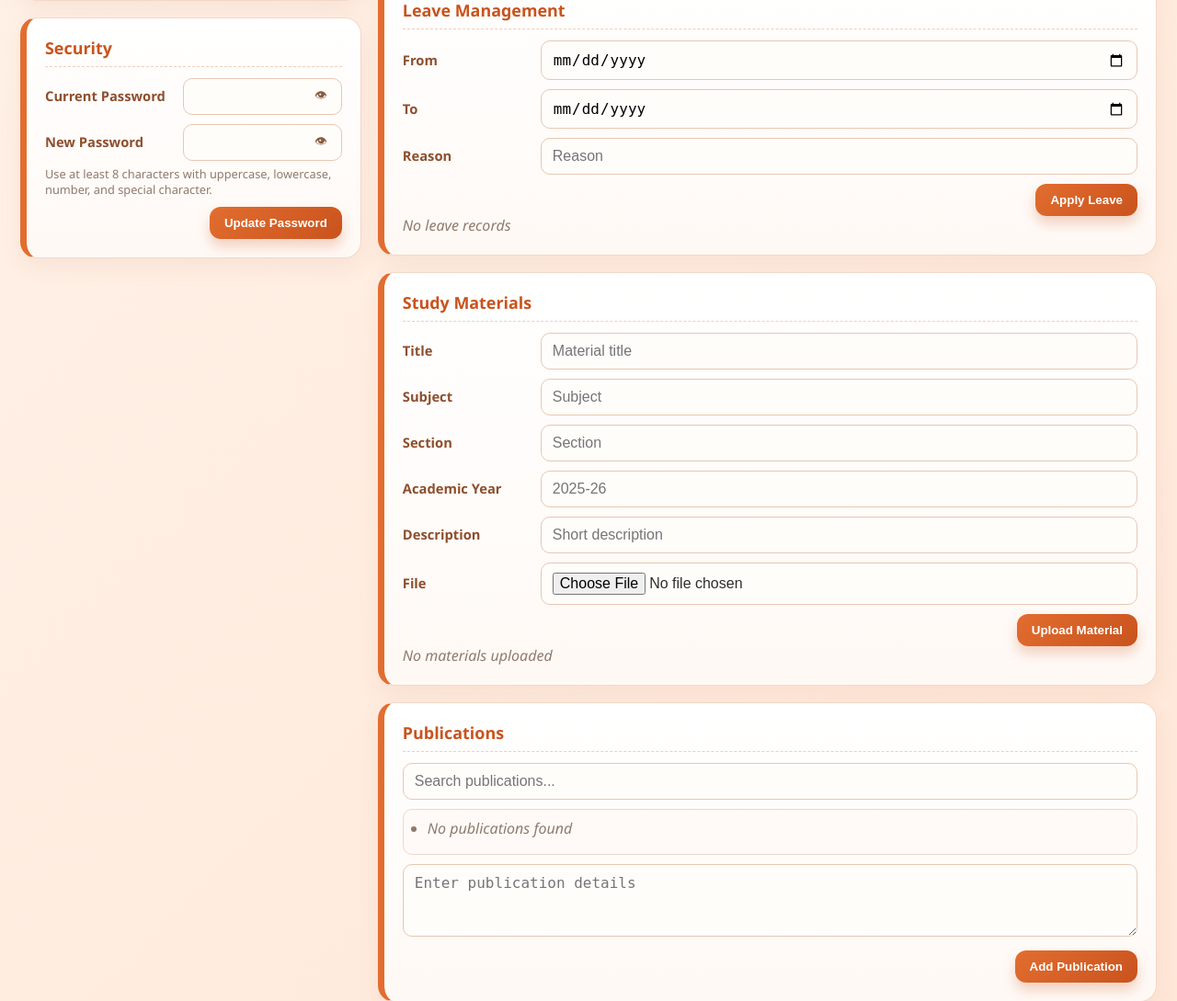
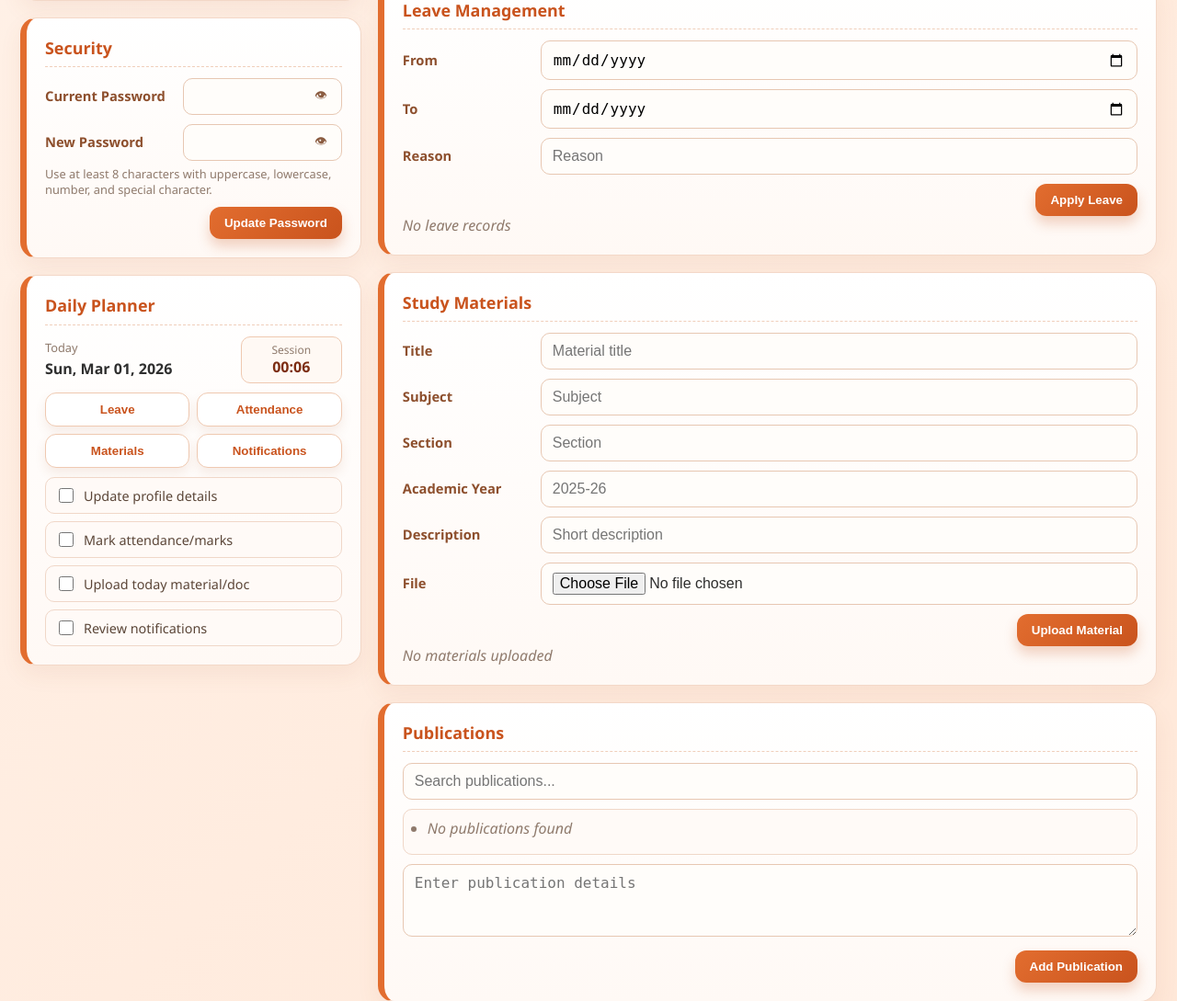
Before and after one commit to karthiksai22102005-ship-it/College_admin, a Flask app: template templates/faculty_dashboard.html in a window 1280 px wide. Shown: the part 1027-2116 px from the top of the page at 92% size. Run offline with Flask 3, Linux system fonts and the light colour scheme; the template is opened without the code that fills it, so the values that code supplies are empty; some libraries are stand-ins or nearby versions.

Commit message:
Add Daily Planner feature card to fill faculty dashboard whitespace

```diff
--- a/static/css/faculty_dashboard.css
+++ b/static/css/faculty_dashboard.css
@@ -697,6 +697,77 @@ body.role-hod .fd-brand h1 {
     margin-bottom: 8px;
 }
 
+.fd-planner-head {
+    display: flex;
+    justify-content: space-between;
+    align-items: center;
+    gap: 10px;
+    margin-bottom: 10px;
+}
+
+.fd-planner-date-label {
+    margin: 0 0 4px;
+    color: #8f7a6c;
+    font-size: 0.8rem;
+}
+
+.fd-planner-chip {
+    border: 1px solid #efc9b1;
+    background: #fff9f4;
+    border-radius: 10px;
+    padding: 6px 10px;
+    min-width: 110px;
+    text-align: center;
+}
+
+.fd-planner-chip span {
+    display: block;
+    color: #8f7a6c;
+    font-size: 0.75rem;
+}
+
+.fd-planner-chip strong {
+    color: #7c2d12;
+    font-size: 1rem;
+}
+
+.fd-planner-shortcuts {
+    display: grid;
+    grid-template-columns: repeat(2, minmax(0, 1fr));
+    gap: 8px;
+    margin-bottom: 10px;
+}
+
+.fd-planner-list {
+    list-style: none;
+    margin: 0;
+    padding: 0;
+    display: grid;
+    gap: 8px;
+}
+
+.fd-planner-list li {
+    border: 1px solid #f0d7c8;
+    border-radius: 10px;
+    background: #fffaf7;
+    padding: 8px 10px;
+}
+
+.fd-planner-list label {
+    display: flex;
+    gap: 8px;
+    align-items: center;
+    color: #5b4638;
+    font-size: 0.9rem;
+    cursor: pointer;
+}
+
+.fd-planner-list input[type="checkbox"] {
+    width: 16px;
+    height: 16px;
+    accent-color: #c9531d;
+}
+
 .fd-card-focus {
     animation: fdCardPulse 0.9s ease;
 }
--- a/static/js/faculty_dashboard.js
+++ b/static/js/faculty_dashboard.js
@@ -1,5 +1,6 @@
 
 let FACULTY_DATA = window.FACULTY_BOOTSTRAP || {};
+let PLANNER_SESSION_STARTED_AT = Date.now();
 
 const REQUIRED_PROFILE_FIELDS = ["name", "department", "username", "email", "phone", "designation"];
 const PERSONAL_DOC_KEYS = ["aadhaar", "pan", "bank_passbook", "service_register", "joining_letter"];
@@ -940,6 +941,51 @@ function closePhotoLightbox() {
     document.body.style.overflow = "";
 }
 
+function initDailyPlanner() {
+    const dateEl = document.getElementById("plannerTodayDate");
+    const clockEl = document.getElementById("plannerSessionClock");
+    const checklistWrap = document.getElementById("plannerChecklist");
+    if (!checklistWrap) return;
+
+    const now = new Date();
+    const dateKey = now.toISOString().slice(0, 10);
+    if (dateEl) {
+        dateEl.textContent = now.toLocaleDateString(undefined, {
+            weekday: "short",
+            day: "2-digit",
+            month: "short",
+            year: "numeric",
+        });
+    }
+
+    const plannerStorageKey = `faculty_planner_${FACULTY_DATA.username || "user"}_${dateKey}`;
+    let saved = {};
+    try {
+        saved = JSON.parse(localStorage.getItem(plannerStorageKey) || "{}");
+    } catch (e) {
+        saved = {};
+    }
+
+    checklistWrap.querySelectorAll("input[type='checkbox'][data-item]").forEach((cb) => {
+        const item = cb.getAttribute("data-item");
+        cb.checked = !!saved[item];
+        cb.addEventListener("change", () => {
+            saved[item] = cb.checked;
+            localStorage.setItem(plannerStorageKey, JSON.stringify(saved));
+        });
+    });
+
+    const tick = () => {
+        if (!clockEl) return;
+        const secs = Math.max(0, Math.floor((Date.now() - PLANNER_SESSION_STARTED_AT) / 1000));
+        const mm = String(Math.floor(secs / 60)).padStart(2, "0");
+        const ss = String(secs % 60).padStart(2, "0");
+        clockEl.textContent = `${mm}:${ss}`;
+    };
+    tick();
+    setInterval(tick, 1000);
+}
+
 document.addEventListener("DOMContentLoaded", () => {
     renderKpis();
     renderDocumentStatus();
@@ -1023,6 +1069,7 @@ document.addEventListener("DOMContentLoaded", () => {
     renderQuickButtons();
     renderPriorityAlerts();
     loadErpOverview();
+    initDailyPlanner();
 
     bindEnterAdvance(
         ["facultyEmail", "facultyPhone"],
--- a/templates/faculty_dashboard.html
+++ b/templates/faculty_dashboard.html
@@ -4,7 +4,7 @@
     <meta charset="UTF-8">
     <meta name="viewport" content="width=device-width, initial-scale=1.0">
     <title>Faculty Dashboard</title>
-    <link rel="stylesheet" href="{{ url_for('static', filename='css/faculty_dashboard.css') }}?v=20260301c">
+    <link rel="stylesheet" href="{{ url_for('static', filename='css/faculty_dashboard.css') }}?v=20260301d">
 </head>
 <body>
     <header class="fd-topbar">
@@ -124,6 +124,40 @@
                                 <button class="fd-btn" type="submit">Update Password</button>
                             </div>
                         </form>
+                    </section>
+
+                    <section class="fd-card" id="plannerCard">
+                        <h3>Daily Planner</h3>
+                        <div class="fd-planner-head">
+                            <div>
+                                <p class="fd-planner-date-label">Today</p>
+                                <strong id="plannerTodayDate">-</strong>
+                            </div>
+                            <div class="fd-planner-chip">
+                                <span>Session</span>
+                                <strong id="plannerSessionClock">00:00</strong>
+                            </div>
+                        </div>
+                        <div class="fd-planner-shortcuts">
+                            <button class="fd-btn fd-btn-soft" type="button" onclick="scrollToCard('leaveCard')">Leave</button>
+                            <button class="fd-btn fd-btn-soft" type="button" onclick="scrollToCard('academicOpsCard')">Attendance</button>
+                            <button class="fd-btn fd-btn-soft" type="button" onclick="scrollToCard('materialsCard')">Materials</button>
+                            <button class="fd-btn fd-btn-soft" type="button" onclick="scrollToCard('notificationsCard')">Notifications</button>
+                        </div>
+                        <ul class="fd-planner-list" id="plannerChecklist">
+                            <li>
+                                <label><input type="checkbox" data-item="profile"> Update profile details</label>
+                            </li>
+                            <li>
+                                <label><input type="checkbox" data-item="attendance"> Mark attendance/marks</label>
+                            </li>
+                            <li>
+                                <label><input type="checkbox" data-item="materials"> Upload today material/doc</label>
+                            </li>
+                            <li>
+                                <label><input type="checkbox" data-item="notifications"> Review notifications</label>
+                            </li>
+                        </ul>
                     </section>
                 </div>
 
@@ -315,6 +349,6 @@
     <script>
         window.FACULTY_BOOTSTRAP = {{ faculty | tojson }};
     </script>
-    <script src="{{ url_for('static', filename='js/faculty_dashboard.js') }}?v=20260301c"></script>
+    <script src="{{ url_for('static', filename='js/faculty_dashboard.js') }}?v=20260301d"></script>
 </body>
 </html>
```
